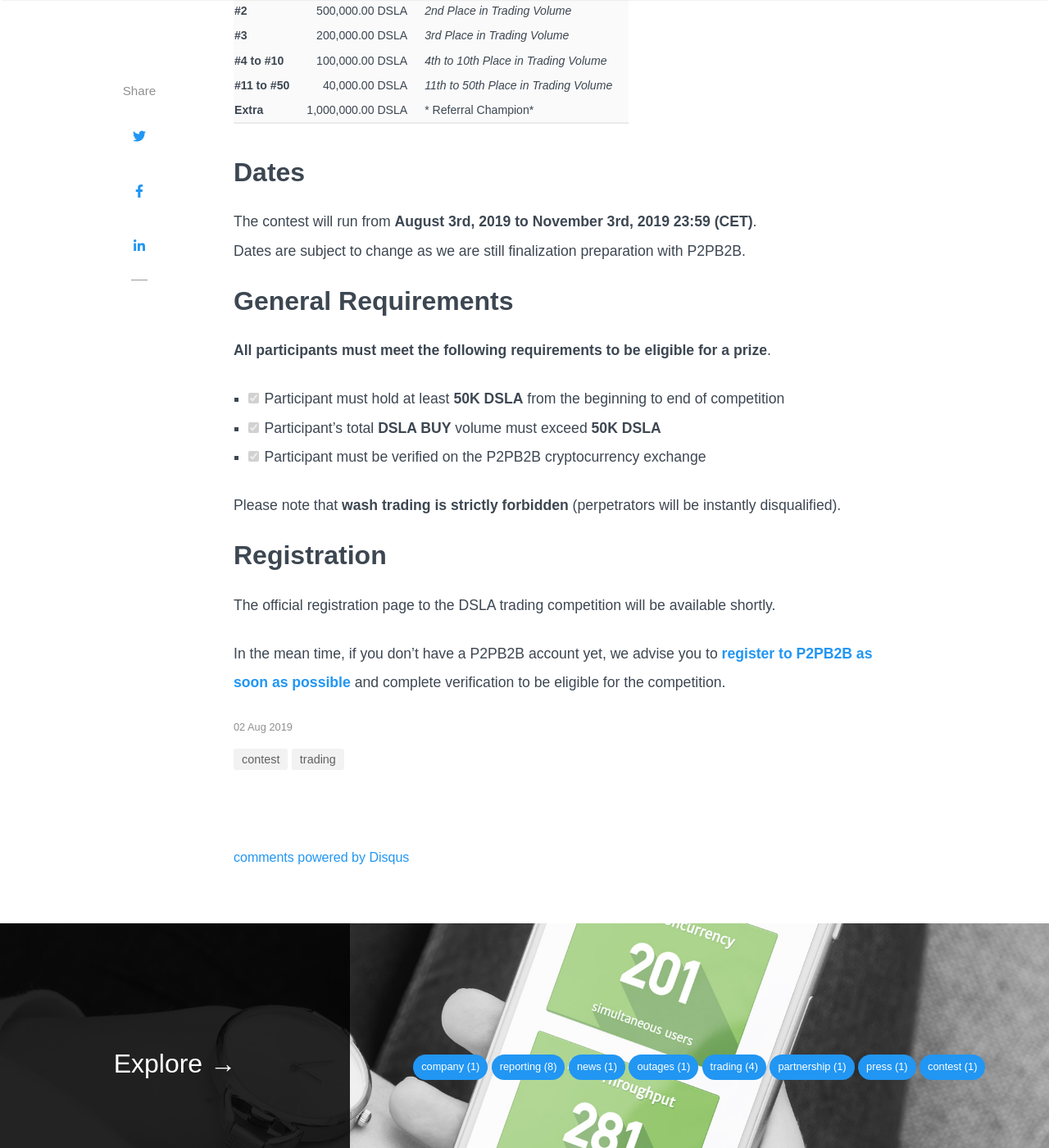
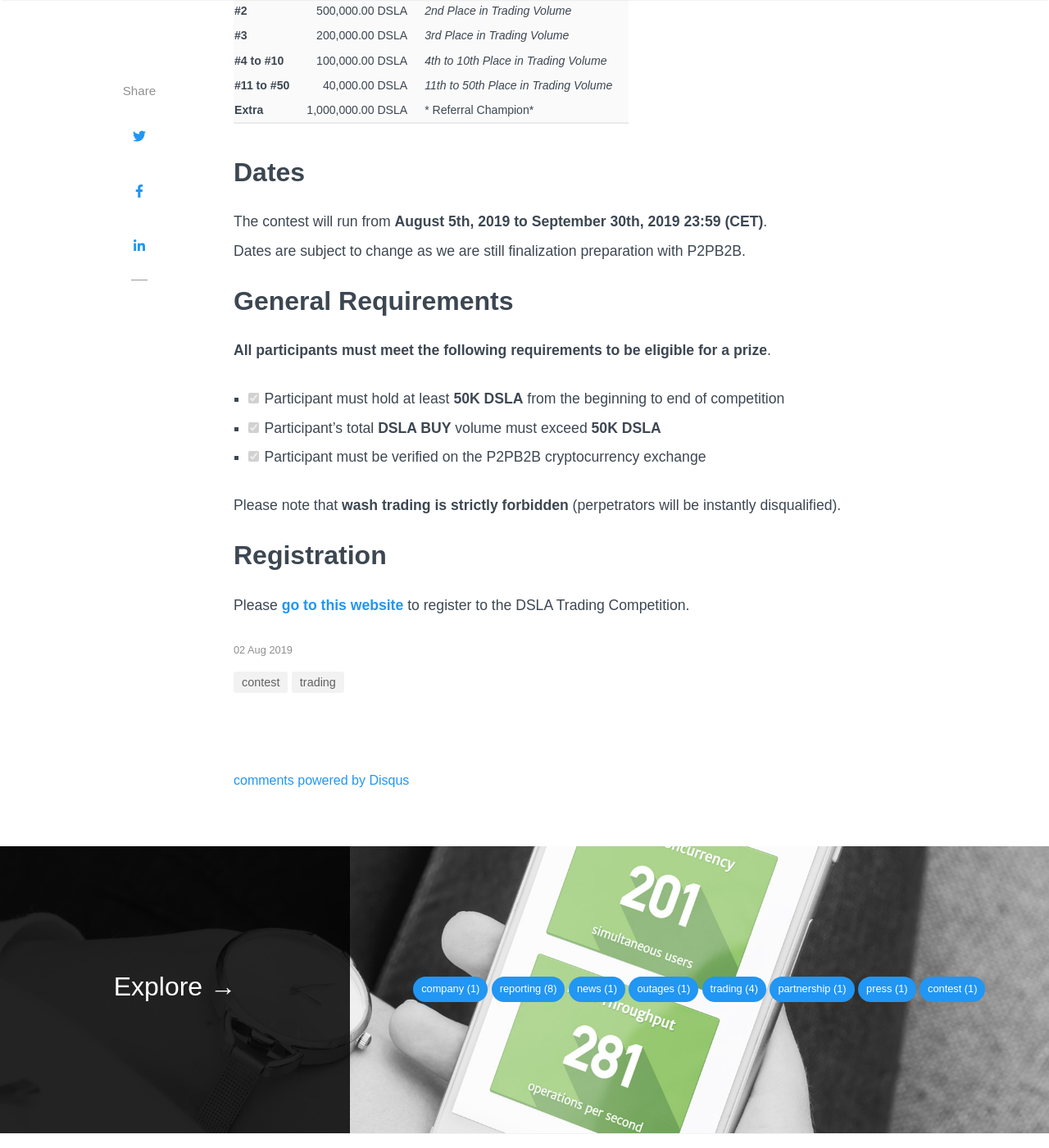
Before and after one commit to Stacktical/stacktical.github.io, a Jekyll site: the page built from _posts/2019-08-02-stacktical-dsla-trading-competition-p2pb2b.md, in a window 1280 px wide and 1400 px high, scrolled down 1236 px. Shown: the whole window at 82% size. Built offline with Jekyll 4.4.1, drawn with Linux system fonts in a browser that asks for light colours; nearby versions of some CDN libraries; some web fonts are replaced; comment, search, counter and statistics services are not loaded.

Commit message:
Updated trading competition information.

```diff
--- a/_posts/2019-08-02-stacktical-dsla-trading-competition-p2pb2b.md
+++ b/_posts/2019-08-02-stacktical-dsla-trading-competition-p2pb2b.md
@@ -25,7 +25,7 @@ Dear community, to celebrate the 1st listing of the DSLA token, and bring furthe
 
 ## Dates
 
-The contest will run from **August 3rd, 2019 to November 3rd, 2019 23:59 (CET)**.
+The contest will run from **August 5th, 2019 to September 30th, 2019 23:59 (CET)**.
 Dates are subject to change as we are still finalization preparation with P2PB2B.
 
 ## General Requirements
@@ -40,6 +40,4 @@ Please note that **wash trading is strictly forbidden** (perpetrators will be in
 
 ## Registration
 
-The official registration page to the DSLA trading competition will be available shortly.
-
-In the mean time, if you don't have a P2PB2B account yet, we advise you to **[register to P2PB2B as soon as possible](https://p2pb2b.io/trade/DSLA_ETH)** and complete verification to be eligible for the competition.
+Please **[go to this website](http://bit.ly/DSLA_ETH)** to register to the DSLA Trading Competition.
```
Also changed, not shown: 2 other files.
